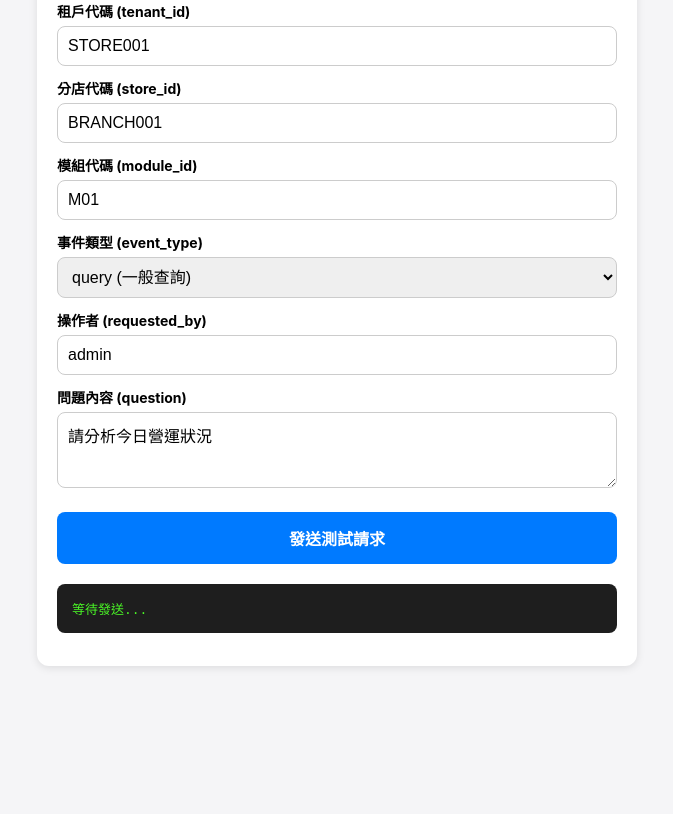
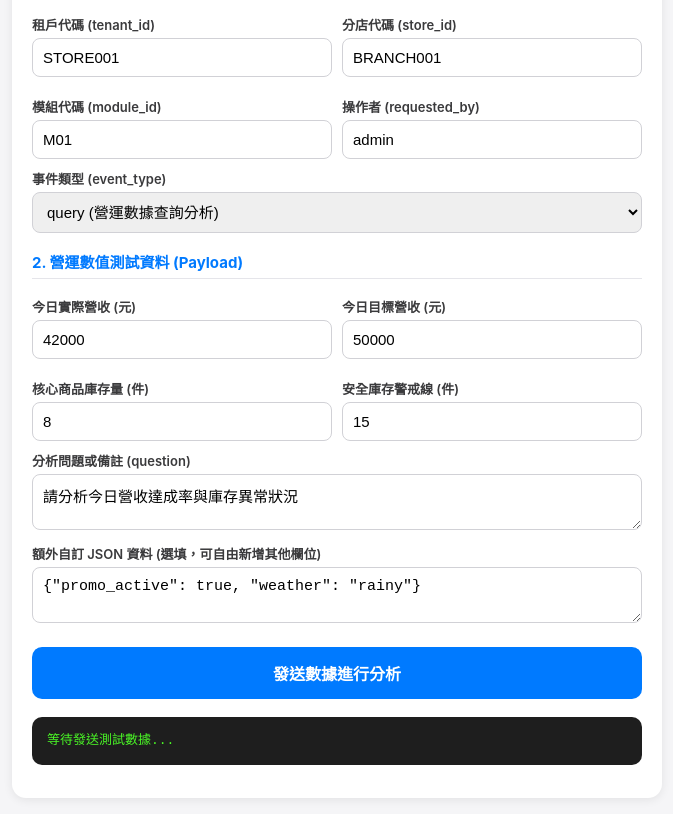
Before and after one commit to p0965455012-cmyk/-, a plain HTML site: page index.html in a window 1280 px wide. Shown: the part 114-928 px from the top of the page, without its empty margins (303-976 px from the left). Before the commit the page ends 800 px from the top, so only its background shows below. Drawn offline with Linux system fonts and the light colour scheme.

Commit message:
Update index.html

```diff
--- a/index.html
+++ b/index.html
@@ -3,44 +3,97 @@
 <head>
   <meta charset="UTF-8">
   <meta name="viewport" content="width=device-width, initial-scale=1.0">
-  <title>AOM 2.0 測試控制台</title>
+  <title>AOM 2.0 數據測試控制台</title>
   <style>
-    body { font-family: -apple-system, sans-serif; padding: 20px; max-width: 600px; margin: auto; background: #f5f5f7; }
-    .card { background: white; padding: 20px; border-radius: 12px; box-shadow: 0 2px 8px rgba(0,0,0,0.1); }
-    label { display: block; margin-top: 12px; font-weight: bold; font-size: 14px; }
-    input, select, textarea { width: 100%; padding: 10px; margin-top: 5px; border: 1px solid #ccc; border-radius: 8px; box-sizing: border-box; font-size: 16px; }
-    button { margin-top: 20px; width: 100%; padding: 14px; background: #007aff; color: white; border: none; border-radius: 8px; font-size: 16px; font-weight: bold; cursor: pointer; }
-    pre { background: #1e1e1e; color: #4af626; padding: 15px; border-radius: 8px; overflow-x: auto; font-size: 13px; margin-top: 20px; }
+    body { font-family: -apple-system, sans-serif; padding: 16px; max-width: 650px; margin: auto; background: #f5f5f7; color: #1d1d1f; }
+    .card { background: white; padding: 20px; border-radius: 14px; box-shadow: 0 2px 10px rgba(0,0,0,0.08); }
+    h2 { margin-top: 0; font-size: 20px; }
+    h3 { font-size: 15px; margin: 18px 0 8px; padding-bottom: 6px; border-bottom: 1px solid #e5e5ea; color: #007aff; }
+    .grid { display: grid; grid-template-columns: 1fr 1fr; gap: 10px; }
+    label { display: block; margin-top: 10px; font-weight: 600; font-size: 13px; color: #3a3a3c; }
+    input, select, textarea { width: 100%; padding: 10px; margin-top: 4px; border: 1px solid #d1d1d6; border-radius: 8px; box-sizing: border-box; font-size: 15px; }
+    button { margin-top: 20px; width: 100%; padding: 14px; background: #007aff; color: white; border: none; border-radius: 10px; font-size: 16px; font-weight: bold; cursor: pointer; }
+    button:active { background: #005bb5; }
+    pre { background: #1e1e1e; color: #4af626; padding: 15px; border-radius: 10px; overflow-x: auto; font-size: 13px; margin-top: 18px; line-height: 1.4; }
   </style>
 </head>
 <body>
   <div class="card">
-    <h2>AOM 2.0 測試控制台</h2>
+    <h2>AOM 2.0 營運數據測試控制台</h2>
+
+    <h3>1. 基礎識別資訊</h3>
+    <div class="grid">
+      <div>
         <label>租戶代碼 (tenant_id)</label>
         <input type="text" id="tenant_id" value="STORE001">
+      </div>
+      <div>
         <label>分店代碼 (store_id)</label>
         <input type="text" id="store_id" value="BRANCH001">
+      </div>
+      <div>
         <label>模組代碼 (module_id)</label>
         <input type="text" id="module_id" value="M01">
+      </div>
+      <div>
+        <label>操作者 (requested_by)</label>
+        <input type="text" id="requested_by" value="admin">
+      </div>
+    </div>
+
     <label>事件類型 (event_type)</label>
     <select id="event_type">
-      <option value="query">query (一般查詢)</option>
-      <option value="action">action (執行動作)</option>
-      <option value="alert">alert (異常通報)</option>
+      <option value="query">query (營運數據查詢分析)</option>
+      <option value="action">action (執行調整動作)</option>
+      <option value="alert">alert (異常高風險通報)</option>
     </select>
-    <label>操作者 (requested_by)</label>
-    <input type="text" id="requested_by" value="admin">
-    <label>問題內容 (question)</label>
-    <textarea id="question" rows="3">請分析今日營運狀況</textarea>
-    <button onclick="sendTest()">發送測試請求</button>
-    <pre id="result">等待發送...</pre>
+
+    <h3>2. 營運數值測試資料 (Payload)</h3>
+    <div class="grid">
+      <div>
+        <label>今日實際營收 (元)</label>
+        <input type="number" id="revenue" value="42000">
+      </div>
+      <div>
+        <label>今日目標營收 (元)</label>
+        <input type="number" id="target_revenue" value="50000">
+      </div>
+      <div>
+        <label>核心商品庫存量 (件)</label>
+        <input type="number" id="inventory" value="8">
+      </div>
+      <div>
+        <label>安全庫存警戒線 (件)</label>
+        <input type="number" id="safety_stock" value="15">
+      </div>
+    </div>
+
+    <label>分析問題或備註 (question)</label>
+    <textarea id="question" rows="2">請分析今日營收達成率與庫存異常狀況</textarea>
+
+    <label>額外自訂 JSON 資料 (選填，可自由新增其他欄位)</label>
+    <textarea id="extra_json" rows="2">{"promo_active": true, "weather": "rainy"}</textarea>
+
+    <button onclick="sendTest()">發送數據進行分析</button>
+    <pre id="result">等待發送測試數據...</pre>
   </div>
 
   <script>
     async function sendTest() {
       const resultBox = document.getElementById('result');
-      resultBox.textContent = '傳送中...';
+      resultBox.textContent = '正在傳送數據至 n8n 分析...';
       const targetUrl = 'https:' + '//learning.n8n.tw/webhook/aom-central';
+
+      let extraData = {};
+      const extraText = document.getElementById('extra_json').value.trim();
+      if (extraText) {
+        try {
+          extraData = JSON.parse(extraText);
+        } catch (e) {
+          resultBox.textContent = '錯誤：「額外自訂 JSON 資料」格式不正確，請檢查大括號與雙引號。';
+          return;
+        }
+      }
 
       const data = {
         tenant_id: document.getElementById('tenant_id').value,
@@ -48,7 +101,16 @@
         module_id: document.getElementById('module_id').value,
         event_type: document.getElementById('event_type').value,
         requested_by: document.getElementById('requested_by').value,
-        payload: { question: document.getElementById('question').value }
+        payload: {
+          question: document.getElementById('question').value,
+          metrics: {
+            revenue: Number(document.getElementById('revenue').value),
+            target_revenue: Number(document.getElementById('target_revenue').value),
+            inventory: Number(document.getElementById('inventory').value),
+            safety_stock: Number(document.getElementById('safety_stock').value)
+          },
+          ...extraData
+        }
       };
 
       try {
```
Lines whose indentation alone changed are shown as unchanged.
